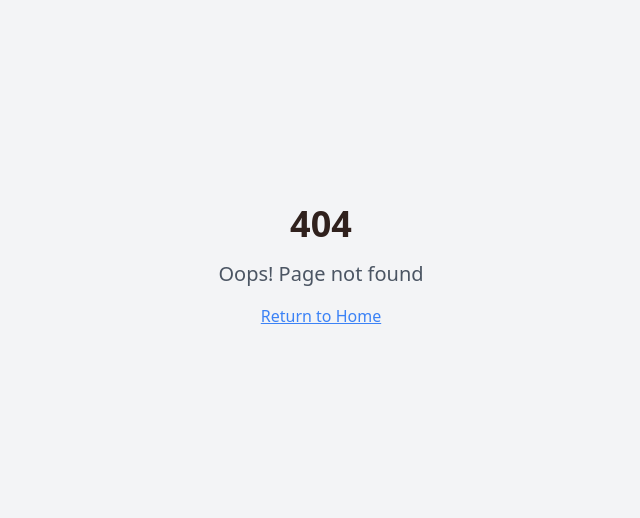
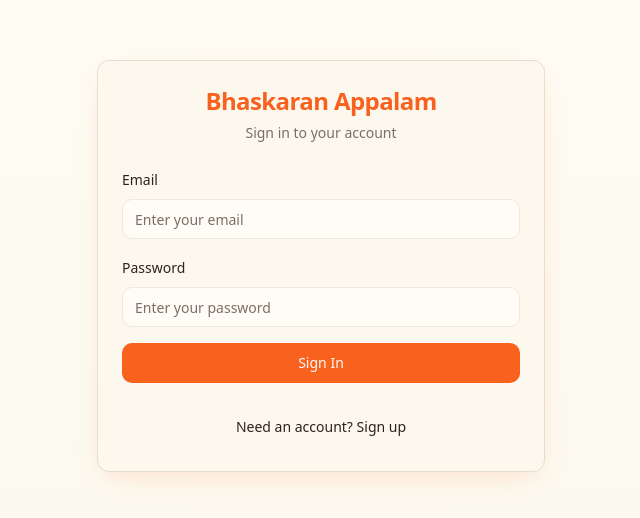
Before and after one commit to iamkasi03/appalam-brand-bazaar, a React (Vite) app: page /auth in a window 1280 px wide. Before the commit this address had no page. Shown: the part 134-652 px from the top of the page, without its empty margins (319-959 px from the left). Built offline with nearby package versions, Linux system fonts and the light colour scheme.

Commit message:
feat: Create login page
Create a fully functional login page with authentication using Supabase.

```diff
--- a/src/App.tsx
+++ b/src/App.tsx
@@ -3,24 +3,29 @@ import { Toaster as Sonner } from "@/components/ui/sonner";
 import { TooltipProvider } from "@/components/ui/tooltip";
 import { QueryClient, QueryClientProvider } from "@tanstack/react-query";
 import { BrowserRouter, Routes, Route } from "react-router-dom";
+import { AuthProvider } from "@/contexts/AuthContext";
 import Index from "./pages/Index";
+import Auth from "./pages/Auth";
 import NotFound from "./pages/NotFound";
 
 const queryClient = new QueryClient();
 
 const App = () => (
   <QueryClientProvider client={queryClient}>
+    <AuthProvider>
       <TooltipProvider>
         <Toaster />
         <Sonner />
         <BrowserRouter>
           <Routes>
             <Route path="/" element={<Index />} />
+            <Route path="/auth" element={<Auth />} />
             {/* ADD ALL CUSTOM ROUTES ABOVE THE CATCH-ALL "*" ROUTE */}
             <Route path="*" element={<NotFound />} />
           </Routes>
         </BrowserRouter>
       </TooltipProvider>
+    </AuthProvider>
   </QueryClientProvider>
 );
 
--- a/src/components/Header.tsx
+++ b/src/components/Header.tsx
@@ -1,9 +1,21 @@
 import { useState } from 'react';
-import { Menu, X, ShoppingCart, User, Phone } from 'lucide-react';
+import { Menu, X, ShoppingCart, User, Phone, LogOut } from 'lucide-react';
 import { Button } from '@/components/ui/button';
+import { useAuth } from '@/contexts/AuthContext';
+import { useNavigate } from 'react-router-dom';
 
 const Header = () => {
   const [isMenuOpen, setIsMenuOpen] = useState(false);
+  const { user, signOut } = useAuth();
+  const navigate = useNavigate();
+
+  const handleAuthAction = () => {
+    if (user) {
+      signOut();
+    } else {
+      navigate('/auth');
+    }
+  };
 
   return (
     <header className="bg-background/95 backdrop-blur-sm border-b border-border sticky top-0 z-50">
@@ -34,9 +46,9 @@ const Header = () => {
               <Phone className="w-4 h-4 mr-2" />
               Call Us
             </Button>
-            <Button variant="outline" size="sm">
-              <User className="w-4 h-4 mr-2" />
-              Login
+            <Button variant="outline" size="sm" onClick={handleAuthAction}>
+              {user ? <LogOut className="w-4 h-4 mr-2" /> : <User className="w-4 h-4 mr-2" />}
+              {user ? 'Logout' : 'Login'}
             </Button>
             <Button size="sm" className="bg-gradient-traditional hover:opacity-90">
               <ShoppingCart className="w-4 h-4 mr-2" />
@@ -64,9 +76,9 @@ const Header = () => {
               <a href="#about" className="text-foreground hover:text-primary transition-colors">About</a>
               <a href="#contact" className="text-foreground hover:text-primary transition-colors">Contact</a>
               <div className="flex flex-col space-y-2 pt-4 border-t border-border">
-                <Button variant="outline" size="sm">
-                  <User className="w-4 h-4 mr-2" />
-                  Login
+                <Button variant="outline" size="sm" onClick={handleAuthAction}>
+                  {user ? <LogOut className="w-4 h-4 mr-2" /> : <User className="w-4 h-4 mr-2" />}
+                  {user ? 'Logout' : 'Login'}
                 </Button>
                 <Button size="sm" className="bg-gradient-traditional hover:opacity-90">
                   <ShoppingCart className="w-4 h-4 mr-2" />
--- /dev/null
+++ b/src/contexts/AuthContext.tsx
@@ -0,0 +1,84 @@
+import React, { createContext, useContext, useEffect, useState } from 'react';
+import { User, Session } from '@supabase/supabase-js';
+import { supabase } from '@/integrations/supabase/client';
+
+interface AuthContextType {
+  user: User | null;
+  session: Session | null;
+  signIn: (email: string, password: string) => Promise<{ error: any }>;
+  signUp: (email: string, password: string) => Promise<{ error: any }>;
+  signOut: () => Promise<void>;
+  loading: boolean;
+}
+
+const AuthContext = createContext<AuthContextType | undefined>(undefined);
+
+export const useAuth = () => {
+  const context = useContext(AuthContext);
+  if (context === undefined) {
+    throw new Error('useAuth must be used within an AuthProvider');
+  }
+  return context;
+};
+
+export const AuthProvider: React.FC<{ children: React.ReactNode }> = ({ children }) => {
+  const [user, setUser] = useState<User | null>(null);
+  const [session, setSession] = useState<Session | null>(null);
+  const [loading, setLoading] = useState(true);
+
+  useEffect(() => {
+    // Set up auth state listener
+    const { data: { subscription } } = supabase.auth.onAuthStateChange(
+      (event, session) => {
+        setSession(session);
+        setUser(session?.user ?? null);
+        setLoading(false);
+      }
+    );
+
+    // Check for existing session
+    supabase.auth.getSession().then(({ data: { session } }) => {
+      setSession(session);
+      setUser(session?.user ?? null);
+      setLoading(false);
+    });
+
+    return () => subscription.unsubscribe();
+  }, []);
+
+  const signIn = async (email: string, password: string) => {
+    const { error } = await supabase.auth.signInWithPassword({
+      email,
+      password,
+    });
+    return { error };
+  };
+
+  const signUp = async (email: string, password: string) => {
+    const redirectUrl = `${window.location.origin}/`;
+
+    const { error } = await supabase.auth.signUp({
+      email,
+      password,
+      options: {
+        emailRedirectTo: redirectUrl
+      }
+    });
+    return { error };
+  };
+
+  const signOut = async () => {
+    await supabase.auth.signOut();
+  };
+
+  const value: AuthContextType = {
+    user,
+    session,
+    signIn,
+    signUp,
+    signOut,
+    loading,
+  };
+
+  return <AuthContext.Provider value={value}>{children}</AuthContext.Provider>;
+};
--- /dev/null
+++ b/src/pages/Auth.tsx
@@ -0,0 +1,165 @@
+import React, { useState, useEffect } from 'react';
+import { useNavigate } from 'react-router-dom';
+import { Card, CardContent, CardDescription, CardHeader, CardTitle } from '@/components/ui/card';
+import { Button } from '@/components/ui/button';
+import { Input } from '@/components/ui/input';
+import { Label } from '@/components/ui/label';
+import { Form, FormControl, FormField, FormItem, FormLabel, FormMessage } from '@/components/ui/form';
+import { useToast } from '@/hooks/use-toast';
+import { useAuth } from '@/contexts/AuthContext';
+import { useForm } from 'react-hook-form';
+import { zodResolver } from '@hookform/resolvers/zod';
+import { z } from 'zod';
+
+const authSchema = z.object({
+  email: z.string().email('Please enter a valid email address'),
+  password: z.string().min(6, 'Password must be at least 6 characters'),
+});
+
+type AuthFormData = z.infer<typeof authSchema>;
+
+const Auth = () => {
+  const [isLogin, setIsLogin] = useState(true);
+  const [isLoading, setIsLoading] = useState(false);
+  const { signIn, signUp, user } = useAuth();
+  const { toast } = useToast();
+  const navigate = useNavigate();
+
+  const form = useForm<AuthFormData>({
+    resolver: zodResolver(authSchema),
+    defaultValues: {
+      email: '',
+      password: '',
+    },
+  });
+
+  // Redirect if already authenticated
+  useEffect(() => {
+    if (user) {
+      navigate('/');
+    }
+  }, [user, navigate]);
+
+  const onSubmit = async (data: AuthFormData) => {
+    setIsLoading(true);
+
+    try {
+      let result;
+      if (isLogin) {
+        result = await signIn(data.email, data.password);
+      } else {
+        result = await signUp(data.email, data.password);
+      }
+
+      if (result.error) {
+        toast({
+          title: 'Error',
+          description: result.error.message,
+          variant: 'destructive',
+        });
+      } else {
+        if (isLogin) {
+          toast({
+            title: 'Welcome back!',
+            description: 'You have successfully signed in.',
+          });
+          navigate('/');
+        } else {
+          toast({
+            title: 'Account created!',
+            description: 'Please check your email to verify your account.',
+          });
+        }
+      }
+    } catch (error) {
+      toast({
+        title: 'Error',
+        description: 'An unexpected error occurred. Please try again.',
+        variant: 'destructive',
+      });
+    } finally {
+      setIsLoading(false);
+    }
+  };
+
+  return (
+    <div className="min-h-screen bg-gradient-warm flex items-center justify-center p-4">
+      <Card className="w-full max-w-md shadow-warm">
+        <CardHeader className="text-center">
+          <CardTitle className="text-2xl font-bold text-primary">
+            Bhaskaran Appalam
+          </CardTitle>
+          <CardDescription>
+            {isLogin ? 'Sign in to your account' : 'Create a new account'}
+          </CardDescription>
+        </CardHeader>
+        <CardContent>
+          <Form {...form}>
+            <form onSubmit={form.handleSubmit(onSubmit)} className="space-y-4">
+              <FormField
+                control={form.control}
+                name="email"
+                render={({ field }) => (
+                  <FormItem>
+                    <FormLabel>Email</FormLabel>
+                    <FormControl>
+                      <Input
+                        type="email"
+                        placeholder="Enter your email"
+                        {...field}
+                        disabled={isLoading}
+                      />
+                    </FormControl>
+                    <FormMessage />
+                  </FormItem>
+                )}
+              />
+
+              <FormField
+                control={form.control}
+                name="password"
+                render={({ field }) => (
+                  <FormItem>
+                    <FormLabel>Password</FormLabel>
+                    <FormControl>
+                      <Input
+                        type="password"
+                        placeholder="Enter your password"
+                        {...field}
+                        disabled={isLoading}
+                      />
+                    </FormControl>
+                    <FormMessage />
+                  </FormItem>
+                )}
+              />
+
+              <Button
+                type="submit"
+                className="w-full"
+                disabled={isLoading}
+              >
+                {isLoading ? 'Please wait...' : isLogin ? 'Sign In' : 'Sign Up'}
+              </Button>
+            </form>
+          </Form>
+
+          <div className="mt-6 text-center">
+            <Button
+              variant="ghost"
+              onClick={() => {
+                setIsLogin(!isLogin);
+                form.reset();
+              }}
+              disabled={isLoading}
+            >
+              {isLogin ? 'Need an account? Sign up' : 'Already have an account? Sign in'}
+            </Button>
+          </div>
+        </CardContent>
+      </Card>
+    </div>
+  );
+};
+
+export default Auth;
```
Also changed, not shown: 1 other file (tests, documents, lock files or other folders). Lines whose indentation alone changed are shown as unchanged.
